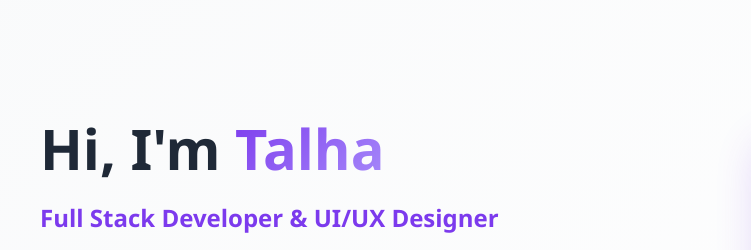
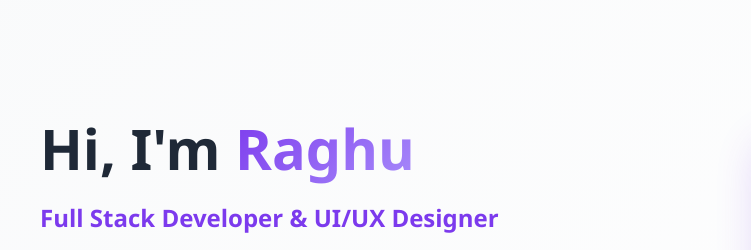
Before and after one commit to Mohammed-talha12/dev-ops, a plain HTML site: page index.html in a window 1280 px wide. Shown: the part 196-446 px from the top of the page, 0-751 px from the left. Drawn offline with Linux system fonts and the light colour scheme.

Commit message:
updateeeeed

```diff
--- a/index.html
+++ b/index.html
@@ -33,7 +33,7 @@
     <section id="home" class="hero">
         <div class="hero-content">
             <div class="hero-text">
-                <h1 class="hero-title">Hi, I'm <span class="highlight">Talha</span></h1>
+                <h1 class="hero-title">Hi, I'm <span class="highlight">Raghu</span></h1>
                 <p class="hero-subtitle">Full Stack Developer & UI/UX Designer</p>
                 <p class="hero-description">I create beautiful, functional digital experiences that solve real problems. Specializing in modern web technologies and user-centered design.</p>
                 <div class="cta-buttons">
```
